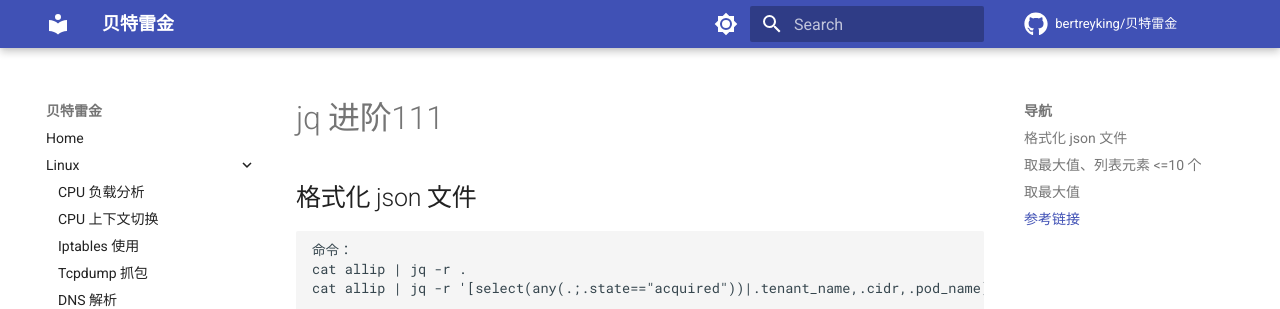
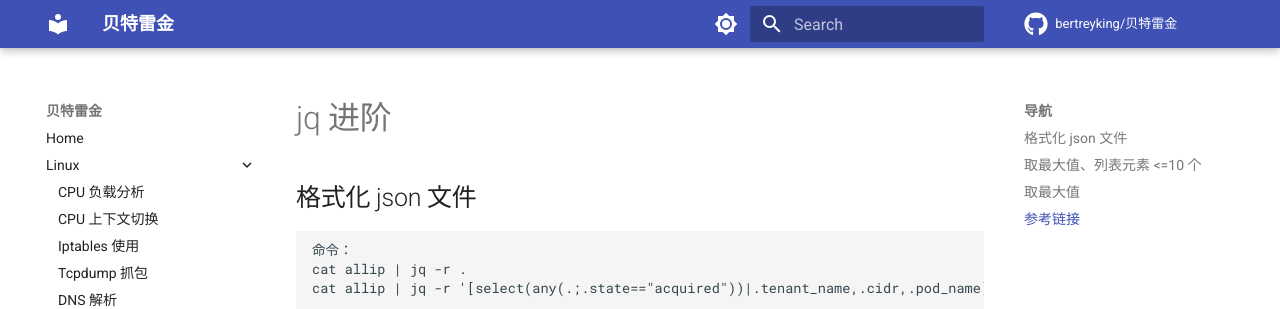
Before and after one commit to bertreyking/bertreyking.github.io, an MkDocs documentation site: the page built from docs/json_jq.md, in a window 1280 px wide and 1086 px high. Shown: the top 309 px of the window. Built offline with MkDocs 1.6.1 and Material for MkDocs 9.7.7, drawn with Linux system fonts in a browser that asks for light colours; comment, search, counter and statistics services are not loaded.

Commit message:
update json.md

```diff
--- a/docs/json_jq.md
+++ b/docs/json_jq.md
@@ -1,4 +1,4 @@
-# jq 进阶111
+# jq 进阶
 
 ## 格式化 json 文件
 
```
